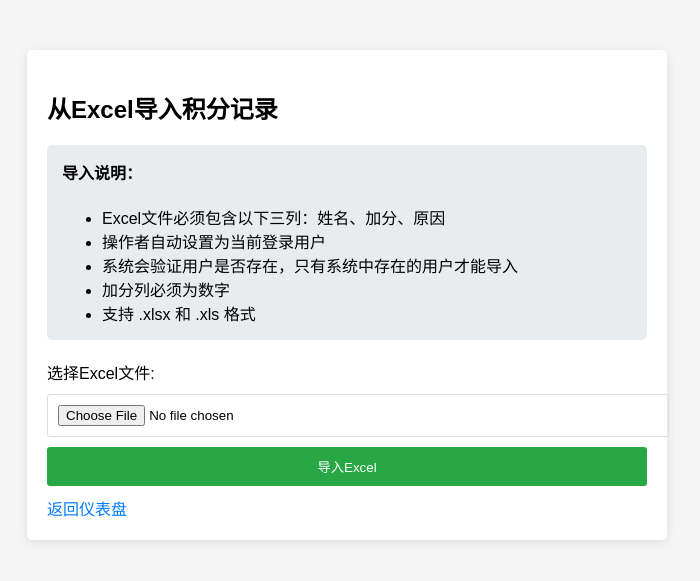
After one commit to Hanatomizu/rewardly, a Flask app: page /import_excel in a window 1280 px wide. The commit adds this page. Shown: the top 581 px of the page, without its empty margins (293-993 px from the left). Run offline with Flask 3, Linux system fonts and the light colour scheme; the visitor is signed in with stand-in values (Sample User, id 1).

Commit message:
feature: add import data from excel

```diff
--- a/main.py
+++ b/main.py
@@ -340,6 +340,110 @@ def export_excel():
     return render_template('export_excel.html')
 
 
+@app.route('/import_excel', methods=['GET', 'POST'])
+@checkLogin
+def import_excel():
+    if request.method == 'POST':
+        # 检查是否有文件上传
+        if 'file' not in request.files:
+            flash('请选择一个Excel文件', 'error')
+            return redirect(url_for('import_excel'))
+
+        file = request.files['file']
+
+        if file.filename == '':
+            flash('请选择一个Excel文件', 'error')
+            return redirect(url_for('import_excel'))
+
+        # 检查文件扩展名
+        if not file.filename.lower().endswith(('.xlsx', '.xls')):
+            flash('仅支持 .xlsx 或 .xls 格式的文件', 'error')
+            return redirect(url_for('import_excel'))
+
+        try:
+            # 读取Excel文件
+            df = pd.read_excel(file)
+        except Exception as e:
+            flash(f'无法读取Excel文件: {str(e)}', 'error')
+            return redirect(url_for('import_excel'))
+
+        # 检查必需的列
+        required_columns = ['姓名', '加分', '原因']
+        missing_columns = [col for col in required_columns if col not in df.columns]
+
+        if missing_columns:
+            flash(f'Excel文件缺少必要的列: {", ".join(missing_columns)}', 'error')
+            return redirect(url_for('import_excel'))
+
+        # 检查数据类型和值
+        errors = []
+        valid_records = []
+
+        for idx, row in df.iterrows():
+            try:
+                person = str(row['姓名']).strip()
+                points = int(row['加分'])
+                reason = str(row['原因']).strip()
+
+                # 检查用户是否存在
+                conn = sqlite3.connect('rewardly.db')
+                c = conn.cursor()
+                c.execute("SELECT username FROM users WHERE username = ?", (person,))
+                user_exists = c.fetchone() is not None
+                conn.close()
+
+                if not user_exists:
+                    errors.append(f"第{idx + 2}行: 用户 '{person}' 不存在")
+                    continue
+
+                # 验证其他字段
+                if not person:
+                    errors.append(f"第{idx + 2}行: 姓名不能为空")
+                    continue
+
+                if not reason:
+                    errors.append(f"第{idx + 2}行: 原因不能为空")
+                    continue
+
+                # 添加有效记录
+                timestamp = datetime.now().strftime('%Y-%m-%d %H:%M:%S')
+                operator = session['username']  # 操作者为当前登录用户
+                valid_records.append((timestamp, person, operator, points, reason))
+
+            except ValueError:
+                errors.append(f"第{idx + 2}行: 加分必须为数字")
+                continue
+            except Exception as e:
+                errors.append(f"第{idx + 2}行: 处理数据时发生错误: {str(e)}")
+                continue
+
+        # 如果存在错误，显示错误信息
+        if errors:
+            error_msg = "导入过程中发现以下错误:<br>" + "<br>".join(errors)
+            flash(error_msg, 'error')
+            return redirect(url_for('import_excel'))
+
+        # 插入有效记录到数据库
+        if valid_records:
+            conn = sqlite3.connect('rewardly.db')
+            c = conn.cursor()
+
+            for record in valid_records:
+                c.execute("INSERT INTO points (timestamp, person, operator, points, reason) VALUES (?, ?, ?, ?, ?)",
+                          record)
+
+            conn.commit()
+            conn.close()
+
+            flash(f'成功导入 {len(valid_records)} 条记录', 'success')
+            return redirect(url_for('dashboard'))
+        else:
+            flash('没有有效的记录可以导入', 'warning')
+            return redirect(url_for('import_excel'))
+
+    return render_template('import_excel.html')
+
+
 template_dir = os.path.join(os.path.dirname(os.path.abspath(__file__)), 'templates')
 os.makedirs(template_dir, exist_ok=True)
 
@@ -434,6 +538,7 @@ dashboard_html = '''
     {% endwith %}
 
     <a href="{{ url_for('add_record') }}" class="btn btn-primary">添加积分记录</a>
+    <a href="{{ url_for('import_excel') }}" class="btn btn-success">导入Excel</a>
     <a href="{{ url_for('export_excel') }}" class="btn btn-info">导出Excel</a>
 
     <table>
@@ -620,6 +725,64 @@ export_excel_html = '''
 </html>
 '''
 
+# 导入Excel页面模板
+import_excel_html = '''
+<!DOCTYPE html>
+<html lang="zh-CN">
+<head>
+    <meta charset="UTF-8">
+    <title>导入Excel - 积分管理系统</title>
+    <style>
+        body { font-family: Arial, sans-serif; background-color: #f5f5f5; }
+        .container { max-width: 600px; margin: 50px auto; padding: 20px; background-color: white; border-radius: 5px; box-shadow: 0 2px 10px rgba(0,0,0,0.1); }
+        input[type="file"] { width: 100%; padding: 10px; margin: 10px 0; border: 1px solid #ddd; border-radius: 3px; }
+        button { width: 100%; padding: 10px; background-color: #28a745; color: white; border: none; border-radius: 3px; cursor: pointer; }
+        button:hover { background-color: #218838; }
+        a { display: inline-block; margin-top: 10px; color: #007bff; text-decoration: none; }
+        .flash-messages { margin-bottom: 15px; }
+        .flash-error { color: red; }
+        .flash-success { color: green; }
+        .info-box { background-color: #e9ecef; padding: 15px; border-radius: 5px; margin-bottom: 20px; }
+        .info-box h4 { margin-top: 0; }
+        .info-box ul { margin-bottom: 0; }
+    </style>
+</head>
+<body>
+    <div class="container">
+        <h2>从Excel导入积分记录</h2>
+        {% with messages = get_flashed_messages(with_categories=true) %}
+            {% if messages %}
+                <div class="flash-messages">
+                    {% for category, message in messages %}
+                        <div class="flash-{{ category }}">{{ message | safe }}</div>
+                    {% endfor %}
+                </div>
+            {% endif %}
+        {% endwith %}
+
+        <div class="info-box">
+            <h4>导入说明：</h4>
+            <ul>
+                <li>Excel文件必须包含以下三列：姓名、加分、原因</li>
+                <li>操作者自动设置为当前登录用户</li>
+                <li>系统会验证用户是否存在，只有系统中存在的用户才能导入</li>
+                <li>加分列必须为数字</li>
+                <li>支持 .xlsx 和 .xls 格式</li>
+            </ul>
+        </div>
+
+        <form method="POST" enctype="multipart/form-data">
+            <label for="file">选择Excel文件:</label>
+            <input type="file" name="file" id="file" accept=".xlsx,.xls" required>
+
+            <button type="submit">导入Excel</button>
+        </form>
+        <a href="{{ url_for('dashboard') }}">返回仪表盘</a>
+    </div>
+</body>
+</html>
+'''
+
 # 写入模板文件
 with open(os.path.join(template_dir, 'login.html'), 'w', encoding='utf-8') as f:
     f.write(login_html)
@@ -636,6 +799,9 @@ with open(os.path.join(template_dir, 'edit_record.html'), 'w', encoding='utf-8')
 with open(os.path.join(template_dir, 'export_excel.html'), 'w', encoding='utf-8') as f:
     f.write(export_excel_html)
 
+with open(os.path.join(template_dir, 'import_excel.html'), 'w', encoding='utf-8') as f:
+    f.write(import_excel_html)
+
 if __name__ == '__main__':
     initDB()
     app.run('0.0.0.0', port=2333)
--- a/templates/dashboard.html
+++ b/templates/dashboard.html
@@ -43,6 +43,7 @@
     {% endwith %}
 
     <a href="{{ url_for('add_record') }}" class="btn btn-primary">添加积分记录</a>
+    <a href="{{ url_for('import_excel') }}" class="btn btn-success">导入Excel</a>
     <a href="{{ url_for('export_excel') }}" class="btn btn-info">导出Excel</a>
 
     <table>
--- /dev/null
+++ b/templates/import_excel.html
@@ -0,0 +1,55 @@
+
+<!DOCTYPE html>
+<html lang="zh-CN">
+<head>
+    <meta charset="UTF-8">
+    <title>导入Excel - 积分管理系统</title>
+    <style>
+        body { font-family: Arial, sans-serif; background-color: #f5f5f5; }
+        .container { max-width: 600px; margin: 50px auto; padding: 20px; background-color: white; border-radius: 5px; box-shadow: 0 2px 10px rgba(0,0,0,0.1); }
+        input[type="file"] { width: 100%; padding: 10px; margin: 10px 0; border: 1px solid #ddd; border-radius: 3px; }
+        button { width: 100%; padding: 10px; background-color: #28a745; color: white; border: none; border-radius: 3px; cursor: pointer; }
+        button:hover { background-color: #218838; }
+        a { display: inline-block; margin-top: 10px; color: #007bff; text-decoration: none; }
+        .flash-messages { margin-bottom: 15px; }
+        .flash-error { color: red; }
+        .flash-success { color: green; }
+        .info-box { background-color: #e9ecef; padding: 15px; border-radius: 5px; margin-bottom: 20px; }
+        .info-box h4 { margin-top: 0; }
+        .info-box ul { margin-bottom: 0; }
+    </style>
+</head>
+<body>
+    <div class="container">
+        <h2>从Excel导入积分记录</h2>
+        {% with messages = get_flashed_messages(with_categories=true) %}
+            {% if messages %}
+                <div class="flash-messages">
+                    {% for category, message in messages %}
+                        <div class="flash-{{ category }}">{{ message | safe }}</div>
+                    {% endfor %}
+                </div>
+            {% endif %}
+        {% endwith %}
+
+        <div class="info-box">
+            <h4>导入说明：</h4>
+            <ul>
+                <li>Excel文件必须包含以下三列：姓名、加分、原因</li>
+                <li>操作者自动设置为当前登录用户</li>
+                <li>系统会验证用户是否存在，只有系统中存在的用户才能导入</li>
+                <li>加分列必须为数字</li>
+                <li>支持 .xlsx 和 .xls 格式</li>
+            </ul>
+        </div>
+
+        <form method="POST" enctype="multipart/form-data">
+            <label for="file">选择Excel文件:</label>
+            <input type="file" name="file" id="file" accept=".xlsx,.xls" required>
+
+            <button type="submit">导入Excel</button>
+        </form>
+        <a href="{{ url_for('dashboard') }}">返回仪表盘</a>
+    </div>
+</body>
+</html>
```
